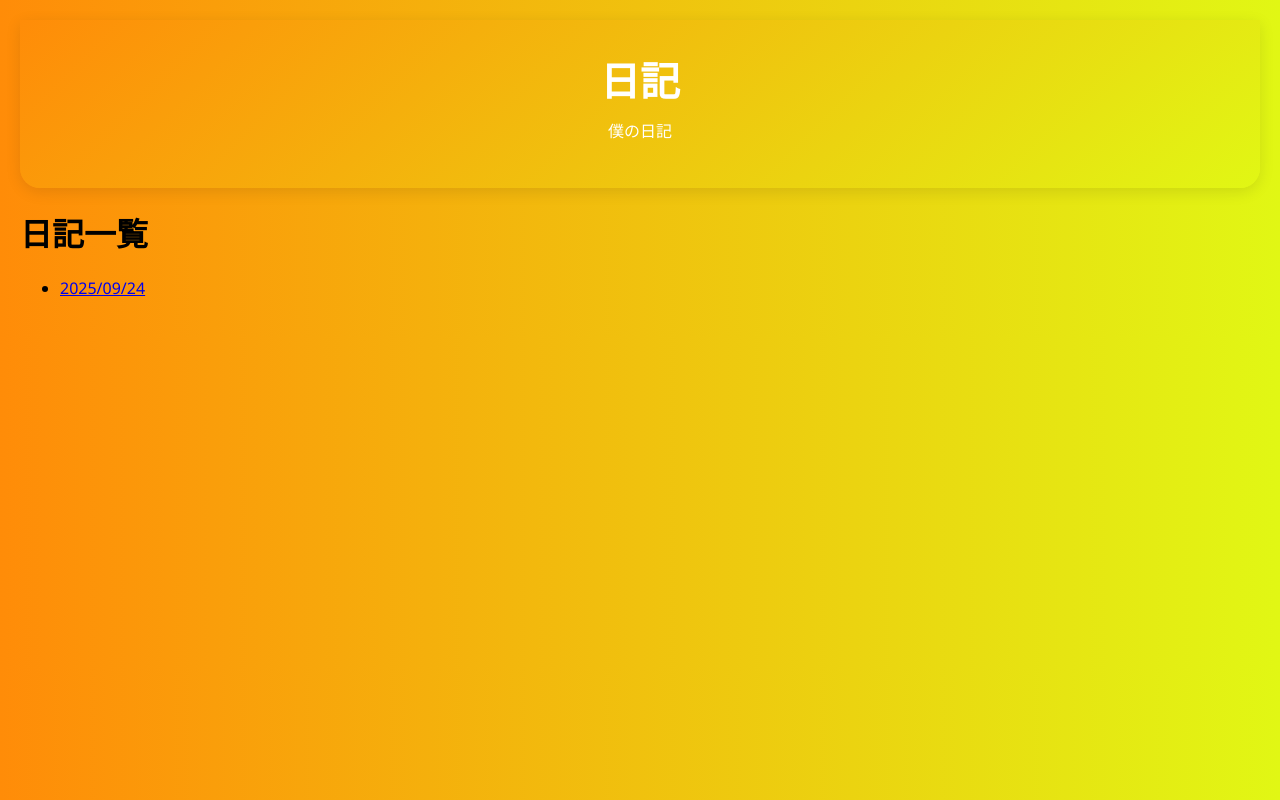
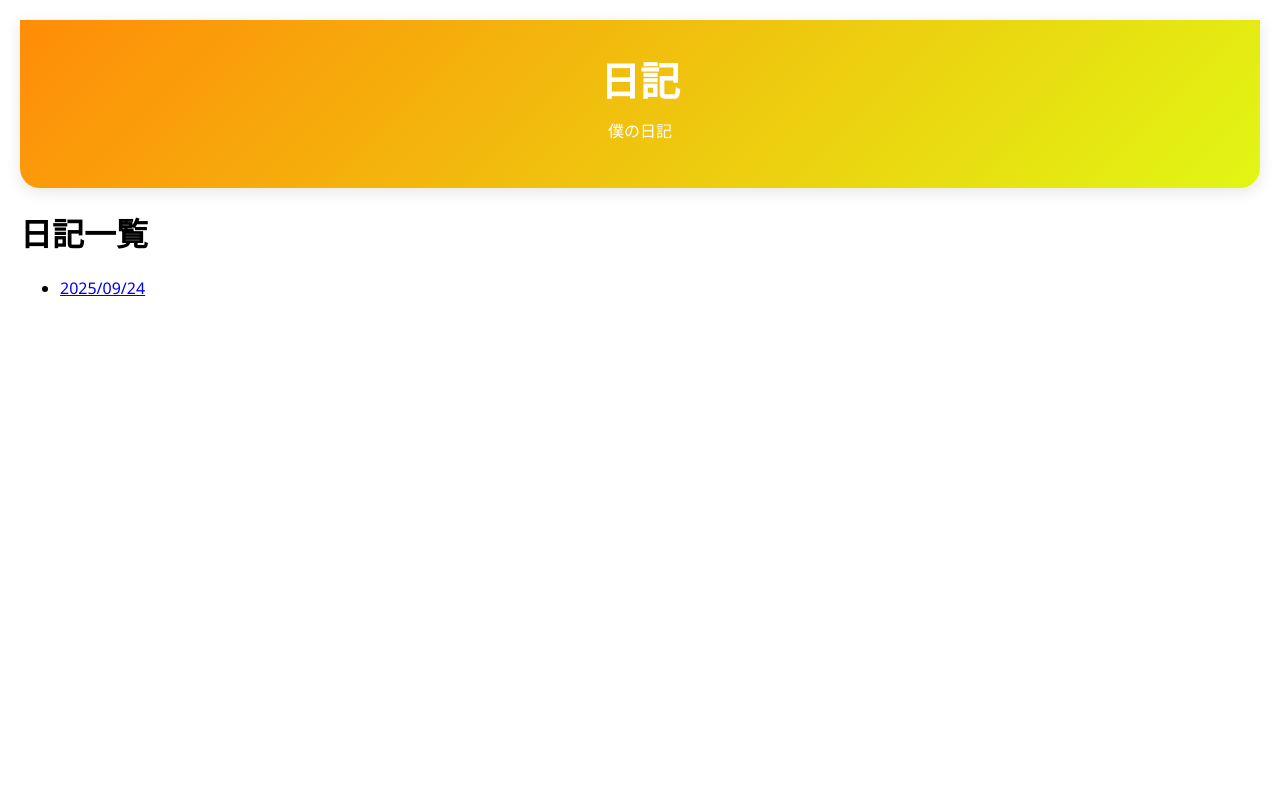
Before and after one commit to IamABCandUnknow/IamABCandUnknow, a plain HTML site: page index.html in a window 1280 px wide. Drawn offline with Linux system fonts and the light colour scheme.

Commit message:
Update index.html

```diff
--- a/index.html
+++ b/index.html
@@ -8,7 +8,7 @@
     body {
       margin: 0;
       font-family: 'Segoe UI', 'Yu Gothic', sans-serif;
-      background: linear-gradient(90deg, #ff8c08, #e1f714);
+      background: linear-gradient(90deg, #08d2ff);
       color: #000;
       padding: 20px;
     }
```
